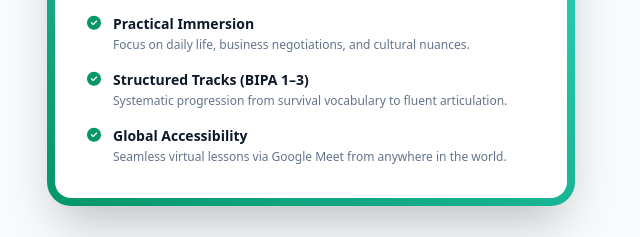
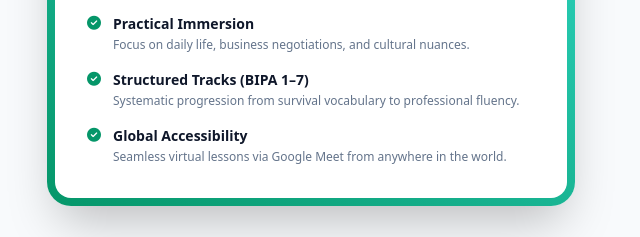
Before and after one commit to maximilliankenastarmidish/speakesia, a plain HTML site: page index.html in a window 1280 px wide. Shown: the part 347-584 px from the top of the page, 617-1257 px from the left. Drawn offline with nearby package versions, Linux system fonts and the light colour scheme.

Commit message:
Update index.html

```diff
--- a/index.html
+++ b/index.html
@@ -80,8 +80,8 @@
                         <div class="flex items-start space-x-3">
                             <i class="fa-solid fa-circle-check text-emerald-600 mt-0.5"></i>
                             <div>
-                                <span class="font-semibold text-slate-900 block">Structured Tracks (BIPA 1–3)</span>
-                                <span class="text-xs text-slate-500">Systematic progression from survival vocabulary to fluent articulation.</span>
+                                <span class="font-semibold text-slate-900 block">Structured Tracks (BIPA 1–7)</span>
+                                <span class="text-xs text-slate-500">Systematic progression from survival vocabulary to professional fluency.</span>
                             </div>
                         </div>
                         <div class="flex items-start space-x-3">
```
